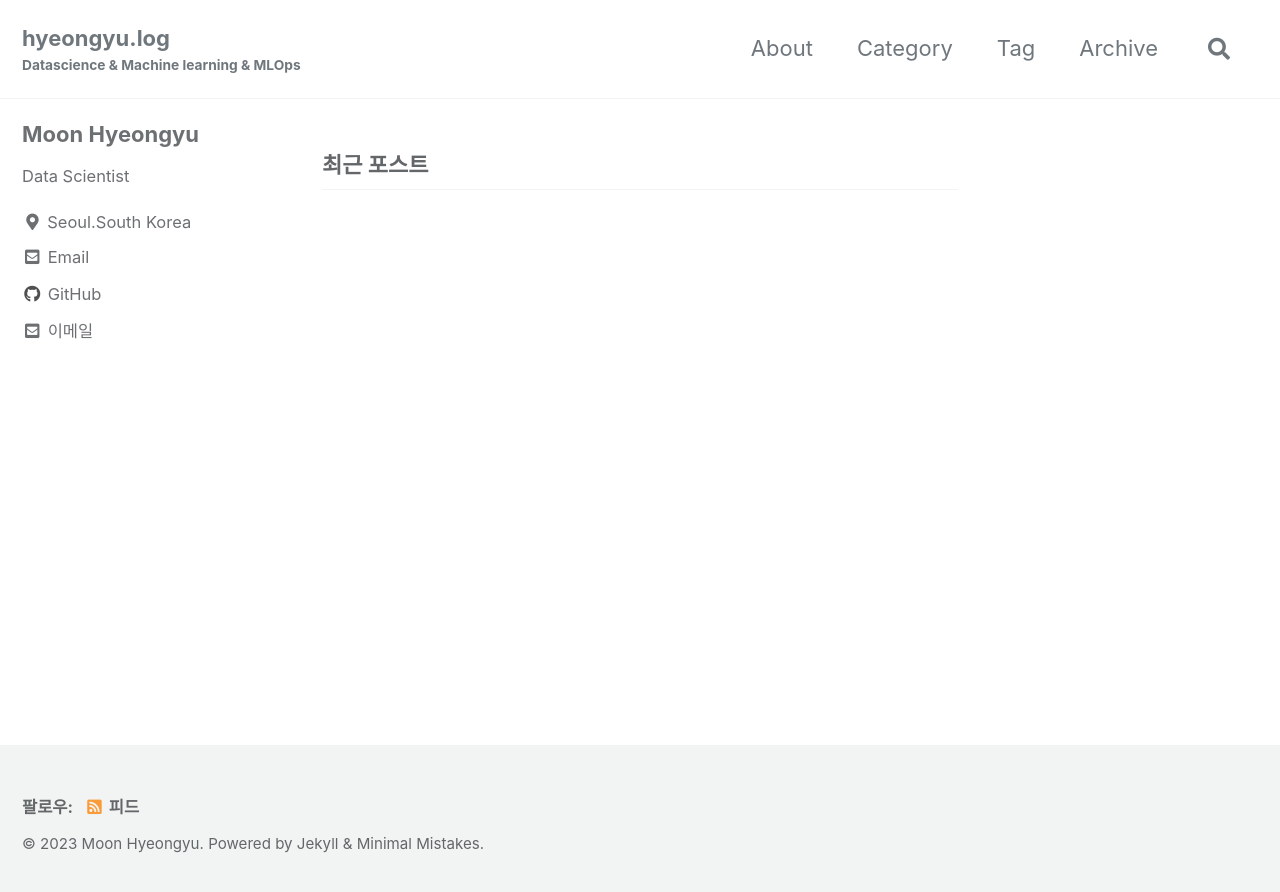
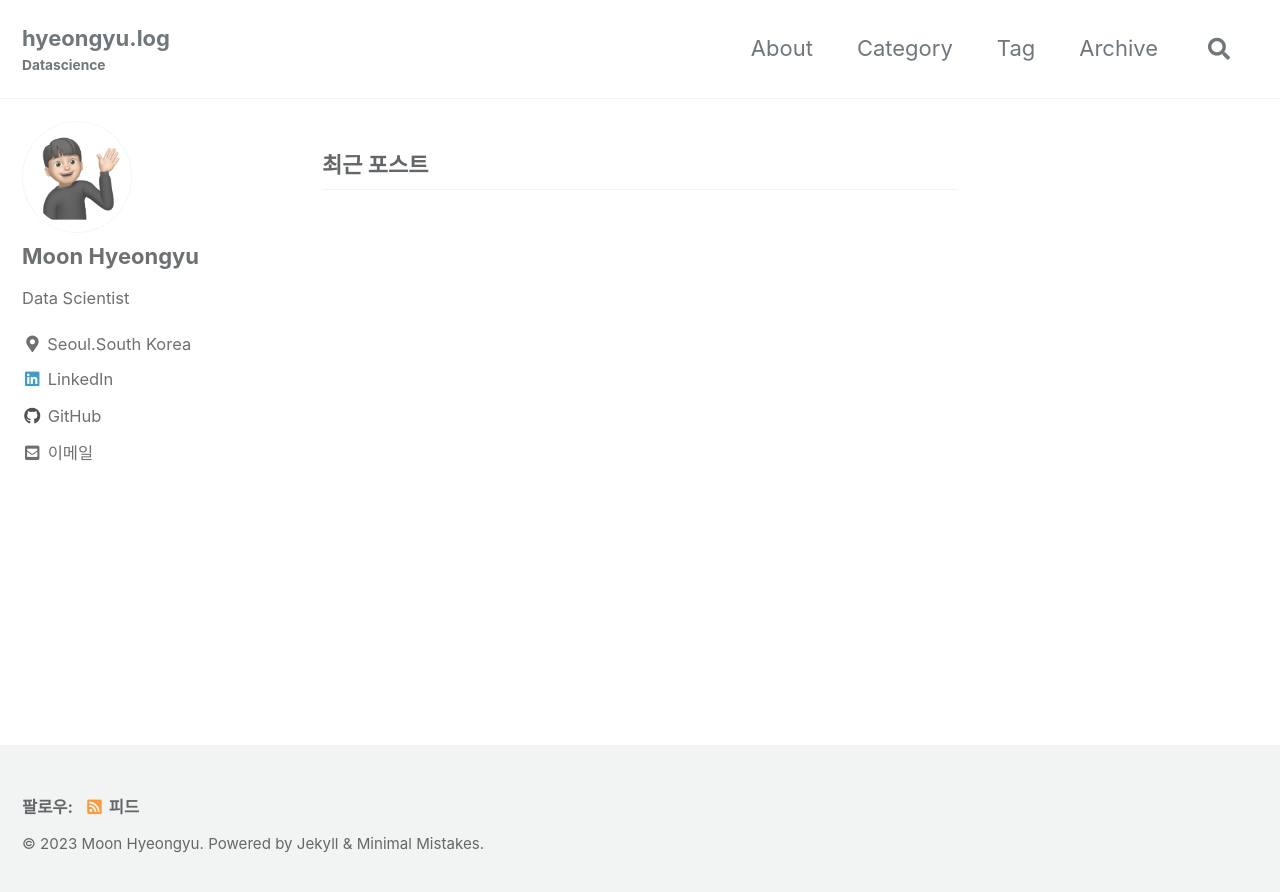
Before and after one commit to hyeongyuu/hyeongyuu.github.io, a Jekyll site: the page built from index.html, in a window 1280 px wide. Shown: the top 892 px of the page. Built offline with Jekyll 4.4.1, drawn with Linux system fonts in a browser that asks for light colours; cached includes are drawn as plain includes; the list of posts is cut into pages by our own code.

Commit message:
Setting default page

```diff
--- a/_config.yml
+++ b/_config.yml
@@ -18,7 +18,7 @@ minimal_mistakes_skin    : "default" # "air", "aqua", "contrast", "dark", "dirt"
 locale                   : "ko-KR"
 title                    : "hyeongyu.log"
 title_separator          : "-"
-subtitle                 : "Datascience & Machine learning & MLOps"
+subtitle                 : "Datascience"
 name                     : "Moon Hyeongyu"
 description              : "Self blog"
 url                      : "https://hyeongyuu.github.io/"
@@ -105,18 +105,18 @@ analytics:
 # Site Author
 author:
   name             : "Moon Hyeongyu"
-  avatar           : # path of avatar image, e.g. "/assets/images/bio-photo.jpg"
+  avatar           : "/assets/images/bio-photo.jpg" # path of avatar image, e.g. "/assets/images/bio-photo.jpg"
   bio              : "Data Scientist"
   location         : "Seoul.South Korea"
   email            : "hyeongyu.moon@gmail.com"
   links:
-    - label: "Email"
-      icon: "fas fa-fw fa-envelope-square"
-      url: "hyeongyu.moon@gmail.com"
+    # - label: "Email"
+    #   icon: "fas fa-fw fa-envelope-square"
+    #   url: "hyeongyu.moon@gmail.com"
 
     - label: "LinkedIn"
       icon: "fab fa-fw fa-linkedin"
-      # url: "mailto:your.name@email.com"
+      url: "https://www.linkedin.com/in/hyeongyu-moon-9b7498264/"
 
     - label: "GitHub"
       icon: "fab fa-fw fa-github"
```
Also changed, not shown: assets/images/bio-photo.jpg (added), 1 other file.
